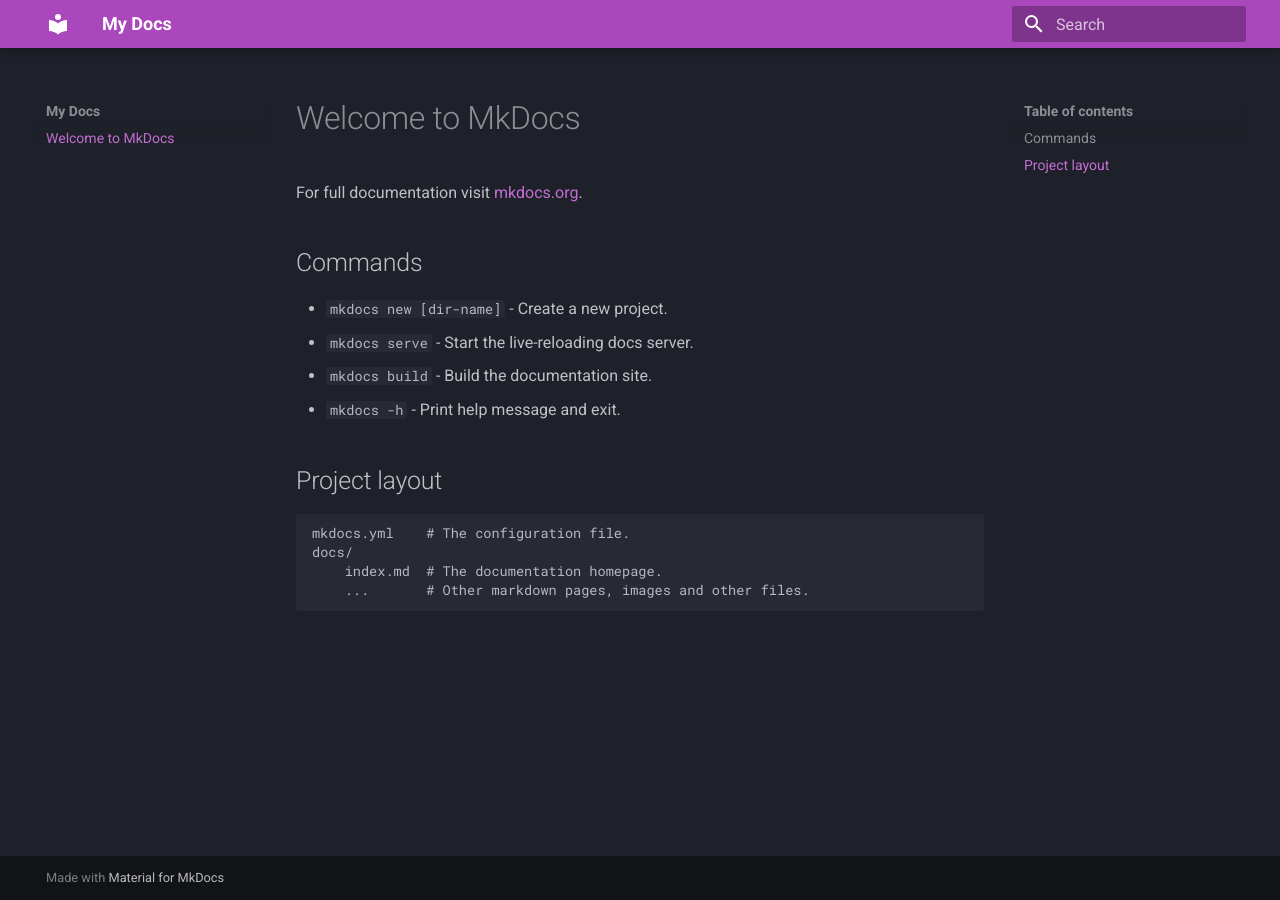
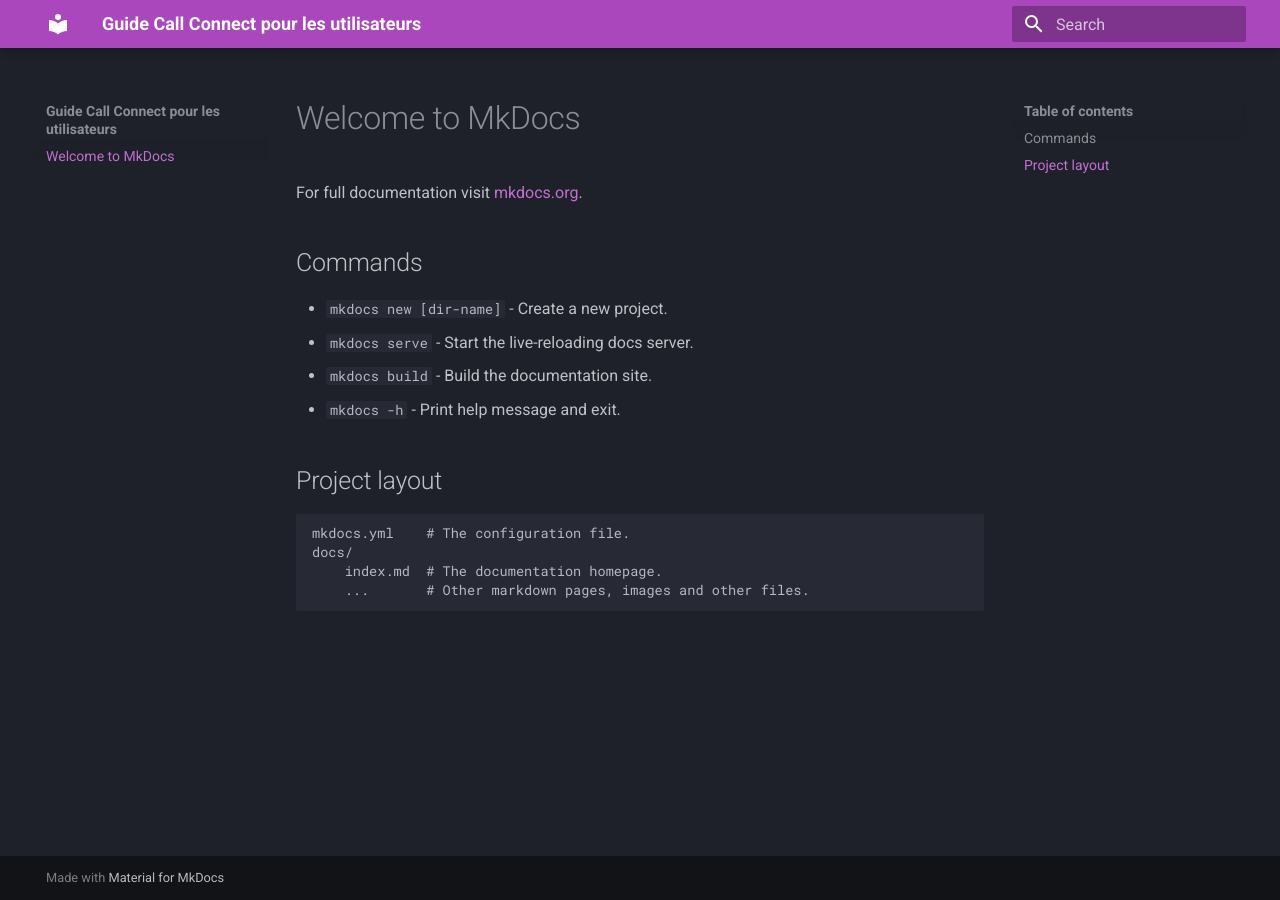
Before and after one commit to jeffpelgrims/callconnect-for-user, an MkDocs documentation site: the page built from docs/index.md, in a window 1280 px wide. Built offline with MkDocs 1.6.1 and Material for MkDocs 9.7.7, drawn with Linux system fonts in a browser that asks for light colours.

Commit message:
nouveau titre

```diff
--- a/mkdocs.yml
+++ b/mkdocs.yml
@@ -1,4 +1,4 @@
-site_name: My Docs
+site_name: Guide Call Connect pour les utilisateurs
 site_url: https://ccguide.radapel.be
 theme:
   name: material
```
